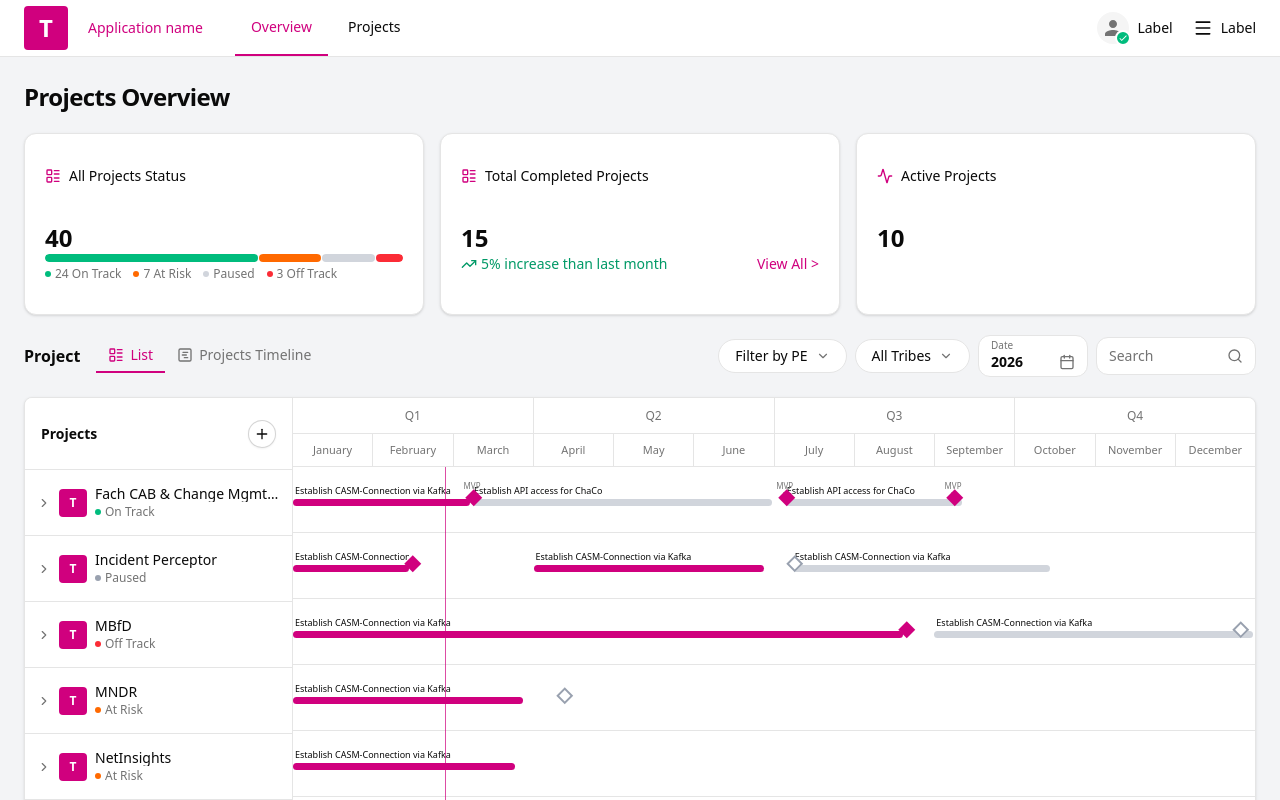
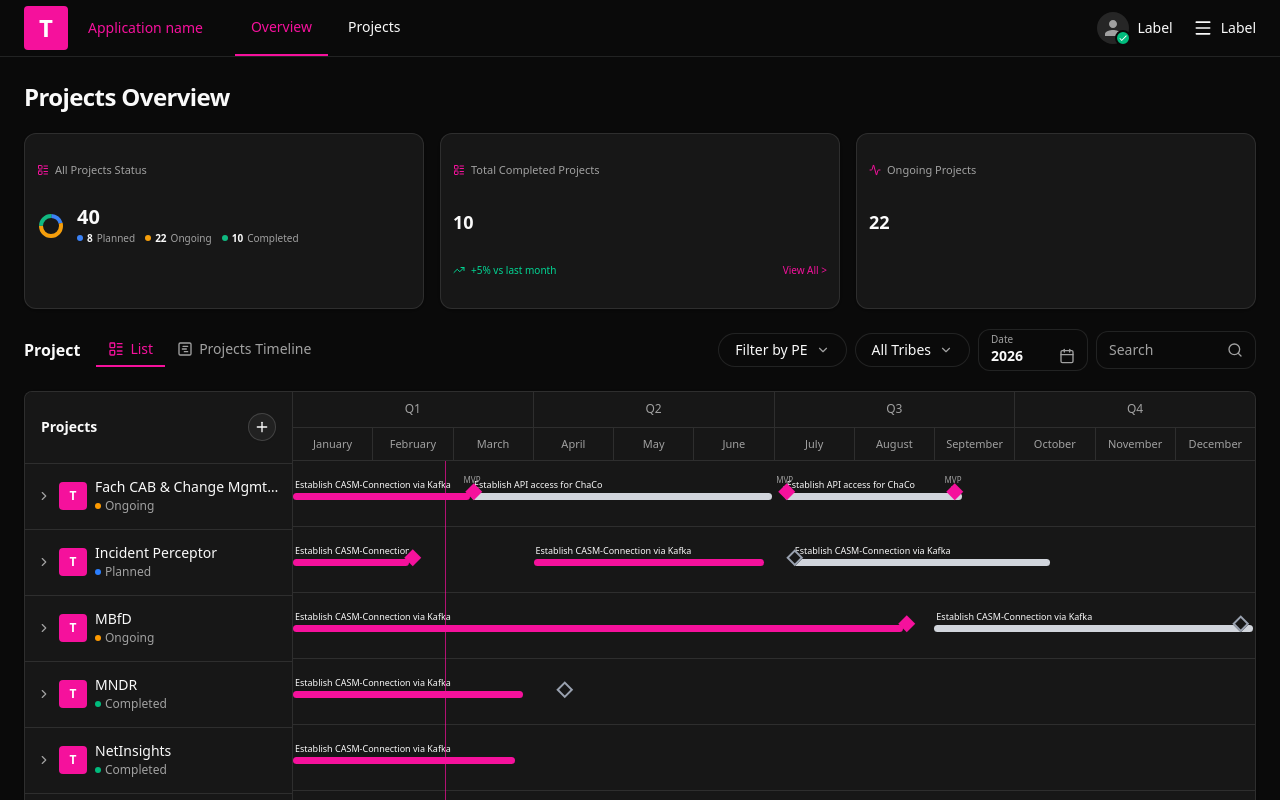
Before and after one commit to Akanyange/Portal-prototype, a Next.js app: page / in a window 1280 px wide. Shown: the top 800 px of the page. Built offline with nearby package versions, Linux system fonts and the light colour scheme.

Commit message:
dark mode

```diff
--- a/app/layout.tsx
+++ b/app/layout.tsx
@@ -25,9 +25,9 @@ export default function RootLayout({
   children: React.ReactNode
 }>) {
   return (
-    <html lang="en">
+    <html lang="en" className="dark">
       <body className={`${geistSans.variable} ${geistMono.variable} antialiased`}>
-        <div className="relative flex min-h-screen flex-col bg-gray-100">
+        <div className="relative flex min-h-screen flex-col bg-background">
           <Header />
           <main className="flex-1 px-6 py-6 max-w-350 w-full mx-auto">
             {children}
--- a/app/page.tsx
+++ b/app/page.tsx
@@ -1,22 +1,21 @@
 import Link from "next/link"
 import { TrendingUp, Activity, LayoutList } from "lucide-react"
-import { Card, CardContent, CardHeader, CardTitle } from "@/components/ui/card"
+import { Card } from "@/components/ui/card"
 import { GanttChart } from "@/components/gantt-chart"
 import { ProjectFilters } from "@/components/project-filters"
+import { StatusPieChart } from "@/components/status-pie-chart"
 
 // ─── Stat data ────────────────────────────────────────────────────────────────
 
-const ON_TRACK  = 24
-const AT_RISK   = 7
-const PAUSED    = 6
-const OFF_TRACK = 3
-const TOTAL     = ON_TRACK + AT_RISK + PAUSED + OFF_TRACK   // 40
+const PLANNED   = 8
+const ONGOING   = 22
+const COMPLETED = 10
+const TOTAL     = PLANNED + ONGOING + COMPLETED   // 40
 
-const segments = [
-  { pct: (ON_TRACK  / TOTAL) * 100, color: "bg-emerald-500" },
-  { pct: (AT_RISK   / TOTAL) * 100, color: "bg-orange-500"  },
-  { pct: (PAUSED    / TOTAL) * 100, color: "bg-gray-300"    },
-  { pct: (OFF_TRACK / TOTAL) * 100, color: "bg-red-500"     },
+const PIE_SLICES = [
+  { label: "Planned",   count: PLANNED,   color: "#3b82f6" },
+  { label: "Ongoing",   count: ONGOING,   color: "#f59e0b" },
+  { label: "Completed", count: COMPLETED, color: "#10b981" },
 ]
 
 // ─── Page ─────────────────────────────────────────────────────────────────────
@@ -30,76 +29,43 @@ export default function OverviewPage() {
       <div className="grid grid-cols-1 sm:grid-cols-3 gap-4">
 
         {/* Card 1 – All Projects Statuses */}
-        <Card>
-          <CardHeader className="pb-1 pt-2 px-5">
-            <div className="flex items-center gap-2 text-primary">
-              <LayoutList className="h-4 w-4 shrink-0" />
-              <CardTitle className="text-sm font-medium text-foreground">All Projects Status</CardTitle>
+        <Card className="flex flex-col">
+          <div className="flex items-center gap-1.5 px-3 py-1">
+            <LayoutList className="h-3 w-3 text-primary shrink-0" />
+            <span className="text-[11px] font-medium text-muted-foreground">All Projects Status</span>
           </div>
-          </CardHeader>
-          <CardContent className="px-5 pb-2 space-y-1">
-            <span className="text-2xl font-bold">{TOTAL}</span>
-            {/* Segmented bar */}
-            <div className="flex h-2 rounded-full overflow-hidden gap-px">
-              {segments.map(({ pct, color }, i) => (
-                <div key={i} className={`${color} rounded-full`} style={{ width: `${pct}%` }} />
-              ))}
+          <div className="px-3 pb-1.5">
+            <StatusPieChart slices={PIE_SLICES} total={TOTAL} compact />
           </div>
-            {/* Legend */}
-            <div className="flex flex-wrap gap-x-3 gap-y-1 text-xs text-muted-foreground">
-              <span className="flex items-center gap-1">
-                <span className="h-1.5 w-1.5 rounded-full bg-emerald-500 inline-block" />
-                {ON_TRACK} On Track
-              </span>
-              <span className="flex items-center gap-1">
-                <span className="h-1.5 w-1.5 rounded-full bg-orange-500 inline-block" />
-                {AT_RISK} At Risk
-              </span>
-              <span className="flex items-center gap-1">
-                <span className="h-1.5 w-1.5 rounded-full bg-gray-300 inline-block" />
-                Paused
-              </span>
-              <span className="flex items-center gap-1">
-                <span className="h-1.5 w-1.5 rounded-full bg-red-500 inline-block" />
-                {OFF_TRACK} Off Track
-              </span>
-            </div>
-          </CardContent>
         </Card>
 
         {/* Card 2 – Total Completed */}
-        <Card>
-          <CardHeader className="pb-1 pt-2 px-5">
-            <div className="flex items-center gap-2 text-primary">
-              <LayoutList className="h-4 w-4 shrink-0" />
-              <CardTitle className="text-sm font-medium text-foreground">Total Completed Projects</CardTitle>
+        <Card className="flex flex-col">
+          <div className="flex items-center gap-1.5 px-3 py-1">
+            <LayoutList className="h-3 w-3 text-primary shrink-0" />
+            <span className="text-[11px] font-medium text-muted-foreground">Total Completed Projects</span>
           </div>
-          </CardHeader>
-          <CardContent className="px-5 pb-2 space-y-1">
-            <span className="text-2xl font-bold">15</span>
-            <div className="flex items-center justify-between gap-3">
-              <div className="flex items-center gap-1 text-sm text-emerald-600">
-                <TrendingUp className="h-4 w-4 shrink-0" />
-                <span>5% increase than last month</span>
+          <div className="px-3 py-1">
+            <span className="text-lg font-bold leading-none">{COMPLETED}</span>
           </div>
-              <Link href="/projects" className="text-sm text-primary font-medium hover:underline whitespace-nowrap">
+          <div className="flex items-center gap-1.5 px-3 pb-1.5">
+            <TrendingUp className="h-3 w-3 text-emerald-400 shrink-0" />
+            <span className="text-[10px] text-emerald-400 flex-1">+5% vs last month</span>
+            <Link href="/projects" className="text-[10px] text-primary font-medium hover:underline whitespace-nowrap">
               View All &gt;
             </Link>
           </div>
-          </CardContent>
         </Card>
 
-        {/* Card 3 – Active Projects */}
-        <Card>
-          <CardHeader className="pb-1 pt-2 px-5">
-            <div className="flex items-center gap-2 text-primary">
-              <Activity className="h-4 w-4 shrink-0" />
-              <CardTitle className="text-sm font-medium text-foreground">Active Projects</CardTitle>
+        {/* Card 3 – Ongoing Projects */}
+        <Card className="flex flex-col">
+          <div className="flex items-center gap-1.5 px-3 py-1">
+            <Activity className="h-3 w-3 text-primary shrink-0" />
+            <span className="text-[11px] font-medium text-muted-foreground">Ongoing Projects</span>
           </div>
-          </CardHeader>
-          <CardContent className="px-5 pb-2">
-            <span className="text-2xl font-bold">10</span>
-          </CardContent>
+          <div className="px-3 pb-1.5 py-1">
+            <span className="text-lg font-bold leading-none">{ONGOING}</span>
+          </div>
         </Card>
       </div>
 
--- a/components/milestone-gantt.tsx
+++ b/components/milestone-gantt.tsx
@@ -243,16 +243,16 @@ export function MilestoneGantt({ projectName, projectStatus, milestoneRows, time
         </div>
         <div className="flex items-center gap-1.5">
           <div className="h-3 w-3 rotate-45 bg-card border-2 border-gray-400 shrink-0" />
-          <span>Milestone not started</span>
+          <span>Milestone pending</span>
         </div>
         <div className="flex items-center gap-1.5">
-          <div className="h-2 w-10 rounded-full bg-gray-300" />
-          <span>not started</span>
+          <div className="h-2 w-10 rounded-full bg-gray-500" />
+          <span>Planned</span>
         </div>
         <div className="flex items-center gap-1.5">
           <div className="h-2 w-8 rounded-l-full bg-primary inline-block" />
-          <div className="h-2 w-3 rounded-r-full bg-gray-300 -ml-px inline-block" />
-          <span>In Progress</span>
+          <div className="h-2 w-3 rounded-r-full bg-gray-500 -ml-px inline-block" />
+          <span>Ongoing</span>
         </div>
         <div className="flex items-center gap-1.5">
           <div className="h-2 w-10 rounded-full bg-primary" />
--- /dev/null
+++ b/components/status-pie-chart.tsx
@@ -0,0 +1,187 @@
+"use client"
+
+import { useState } from "react"
+
+interface Slice {
+  label: string
+  count: number
+  color: string
+}
+
+// ── Full-size dimensions ─────────────────────────────────────────────────────
+const R_FULL  = 38
+const SW_FULL = 15
+const C_FULL  = 55
+
+// ── Compact dimensions ───────────────────────────────────────────────────────
+const R_SM  = 10
+const SW_SM = 4
+const C_SM  = 14
+
+interface Props {
+  slices: Slice[]
+  total: number
+  compact?: boolean
+}
+
+export function StatusPieChart({ slices, total, compact = false }: Props) {
+  const [hovered, setHovered] = useState<number | null>(null)
+
+  const R    = compact ? R_SM  : R_FULL
+  const SW   = compact ? SW_SM : SW_FULL
+  const CX   = compact ? C_SM  : C_FULL
+  const CY   = compact ? C_SM  : C_FULL
+  const CIRC = 2 * Math.PI * R
+
+  let cumulative = 0
+  const arcs = slices.map(sl => {
+    const pct  = total > 0 ? sl.count / total : 0
+    const dash = pct * CIRC
+    const arc  = { ...sl, pct, dash, offset: cumulative }
+    cumulative += dash
+    return arc
+  })
+
+  const active = hovered !== null ? arcs[hovered] : null
+
+  if (compact) {
+    return (
+      <div className="flex items-center gap-3">
+        {/* Mini donut — no centre text, just the ring */}
+        <svg
+          width={CX * 2} height={CY * 2}
+          viewBox={`0 0 ${CX * 2} ${CY * 2}`}
+          style={{ overflow: "visible", flexShrink: 0 }}
+        >
+          <circle cx={CX} cy={CY} r={R} fill="none" stroke="rgba(255,255,255,0.08)" strokeWidth={SW} />
+          {total > 0 && arcs.map((arc, i) => (
+            <circle
+              key={i} cx={CX} cy={CY} r={R} fill="none"
+              stroke={arc.color}
+              strokeWidth={hovered === i ? SW + 2 : SW}
+              strokeDasharray={`${arc.dash} ${CIRC - arc.dash}`}
+              strokeDashoffset={CIRC / 4 - arc.offset}
+              strokeLinecap="butt"
+              style={{
+                transition: "stroke-width 0.15s ease, opacity 0.15s ease",
+                opacity: hovered !== null && hovered !== i ? 0.3 : 1,
+                cursor: "pointer",
+              }}
+              onMouseEnter={() => setHovered(i)}
+              onMouseLeave={() => setHovered(null)}
+            />
+          ))}
+        </svg>
+
+        {/* Total + inline legend chips */}
+        <div className="min-w-0">
+          <div className="flex items-baseline gap-1.5 mb-1">
+            <span className="text-xl font-bold leading-none">
+              {active ? active.count : total}
+            </span>
+            {active && (
+              <span className="text-[10px]" style={{ color: active.color }}>
+                {active.label} · {Math.round(active.pct * 100)}%
+              </span>
+            )}
+          </div>
+          <div className="flex gap-2.5 flex-wrap">
+            {arcs.map((arc, i) => (
+              <span
+                key={i}
+                className="flex items-center gap-1 text-[10px] cursor-default select-none"
+                onMouseEnter={() => setHovered(i)}
+                onMouseLeave={() => setHovered(null)}
+              >
+                <span
+                  className="h-1.5 w-1.5 rounded-full shrink-0"
+                  style={{
+                    backgroundColor: arc.color,
+                    transform: hovered === i ? "scale(1.5)" : "scale(1)",
+                    transition: "transform 0.15s ease",
+                  }}
+                />
+                <span
+                  className="font-semibold"
+                  style={{ color: hovered === i ? arc.color : undefined }}
+                >
+                  {arc.count}
+                </span>
+                <span className="text-muted-foreground">{arc.label}</span>
+              </span>
+            ))}
+          </div>
+        </div>
+      </div>
+    )
+  }
+
+  // ── Full-size variant ──────────────────────────────────────────────────────
+  return (
+    <div className="flex items-center gap-5">
+      <div className="relative shrink-0">
+        <svg
+          width={CX * 2} height={CY * 2}
+          viewBox={`0 0 ${CX * 2} ${CY * 2}`}
+          style={{ overflow: "visible" }}
+        >
+          <circle cx={CX} cy={CY} r={R} fill="none" stroke="rgba(255,255,255,0.08)" strokeWidth={SW} />
+          {total > 0 && arcs.map((arc, i) => (
+            <circle
+              key={i} cx={CX} cy={CY} r={R} fill="none"
+              stroke={arc.color}
+              strokeWidth={hovered === i ? SW + 5 : SW}
+              strokeDasharray={`${arc.dash} ${CIRC - arc.dash}`}
+              strokeDashoffset={CIRC / 4 - arc.offset}
+              strokeLinecap="butt"
+              style={{
+                transition: "stroke-width 0.15s ease, opacity 0.15s ease",
+                opacity: hovered !== null && hovered !== i ? 0.3 : 1,
+                cursor: "pointer",
+              }}
+              onMouseEnter={() => setHovered(i)}
+              onMouseLeave={() => setHovered(null)}
+            />
+          ))}
+          <text x={CX} y={CY - 7} textAnchor="middle"
+            style={{ fontSize: 22, fontWeight: 700, fill: "currentColor" }}>
+            {active ? active.count : total}
+          </text>
+          <text x={CX} y={CY + 11} textAnchor="middle"
+            style={{ fontSize: 9.5, fill: "currentColor", opacity: 0.5 }}>
+            {active ? active.label : "Total"}
+          </text>
+          {active && (
+            <text x={CX} y={CY + 25} textAnchor="middle"
+              style={{ fontSize: 9, fill: active.color, opacity: 0.85 }}>
+              {Math.round(active.pct * 100)}%
+            </text>
+          )}
+        </svg>
+      </div>
+
+      <div className="flex flex-col gap-2.5">
+        {arcs.map((arc, i) => (
+          <div key={i} className="flex items-center gap-2 cursor-default select-none"
+            onMouseEnter={() => setHovered(i)}
+            onMouseLeave={() => setHovered(null)}
+          >
+            <span className="h-2.5 w-2.5 rounded-full shrink-0"
+              style={{
+                backgroundColor: arc.color,
+                transition: "transform 0.15s ease",
+                transform: hovered === i ? "scale(1.4)" : "scale(1)",
+              }}
+            />
+            <span className="text-xs">
+              <span className="font-semibold" style={{ color: hovered === i ? arc.color : undefined }}>
+                {arc.count}
+              </span>{" "}
+              <span className="text-muted-foreground">{arc.label}</span>
+            </span>
+          </div>
+        ))}
+      </div>
+    </div>
+  )
+}
--- a/lib/projects-data.ts
+++ b/lib/projects-data.ts
@@ -1,4 +1,4 @@
-export type ProjectStatus  = "on-track" | "at-risk" | "paused" | "off-track"
+export type ProjectStatus  = "planned" | "ongoing" | "completed"
 export type TaskStatus     = "not-started" | "in-progress" | "completed"
 export type MilestoneStatus = "completed" | "not-started"
 export type Visibility     = "Public" | "Private"
@@ -66,31 +66,28 @@ export function f(month: number, day = 1): number {
 }
 
 export const STATUS_DOT: Record<ProjectStatus, string> = {
-  "on-track":  "bg-emerald-500",
-  "at-risk":   "bg-orange-500",
-  "paused":    "bg-gray-400",
-  "off-track": "bg-red-500",
+  "planned":   "bg-blue-500",
+  "ongoing":   "bg-amber-500",
+  "completed": "bg-emerald-500",
 }
 
 export const STATUS_LABEL: Record<ProjectStatus, string> = {
-  "on-track":  "On Track",
-  "at-risk":   "At Risk",
-  "paused":    "Paused",
-  "off-track": "Off Track",
+  "planned":   "Planned",
+  "ongoing":   "Ongoing",
+  "completed": "Completed",
 }
 
 export const STATUS_BADGE: Record<ProjectStatus, string> = {
-  "on-track":  "bg-emerald-100 text-emerald-700",
-  "at-risk":   "bg-orange-100 text-orange-700",
-  "paused":    "bg-gray-100 text-gray-600",
-  "off-track": "bg-red-100 text-red-700",
+  "planned":   "bg-blue-500/15 text-blue-300",
+  "ongoing":   "bg-amber-500/15 text-amber-300",
+  "completed": "bg-emerald-500/15 text-emerald-300",
 }
 
 export const projects: Project[] = [
   {
     id: "fach-cab",
     name: "Fach CAB & Change Mgmt Agent",
-    status: "on-track",
+    status: "ongoing",
     lead: "a.mueller@example.com",
     pe: "AI Network Foundations",
     tribe: "AI for Networks",
@@ -113,7 +110,7 @@ export const projects: Project[] = [
   {
     id: "incident-perceptor",
     name: "Incident Perceptor",
-    status: "paused",
+    status: "planned",
     lead: "b.schmidt@example.com",
     pe: "Service Observability",
     tribe: "AI for Networks",
@@ -135,7 +132,7 @@ export const projects: Project[] = [
   {
     id: "mbfd",
     name: "MBfD",
-    status: "off-track",
+    status: "ongoing",
     lead: "c.weber@example.com",
     pe: "Use case for AN L4",
     tribe: "AI for Networks",
@@ -156,7 +153,7 @@ export const projects: Project[] = [
   {
     id: "mndr",
     name: "MNDR",
-    status: "at-risk",
+    status: "completed",
     lead: "d.bauer@example.com",
     pe: "AI Network Foundations",
     tribe: "AI for Networks",
@@ -175,7 +172,7 @@ export const projects: Project[] = [
   {
     id: "netinsights",
     name: "NetInsights",
-    status: "at-risk",
+    status: "completed",
     lead: "e.klein@example.com",
     pe: "Service Observability",
     tribe: "AI for Networks",
@@ -192,7 +189,7 @@ export const projects: Project[] = [
   {
     id: "ran-guardian",
     name: "RAN Guardian CZ",
-    status: "on-track",
+    status: "ongoing",
     lead: "f.richter@example.com",
     pe: "Use case for AN L4",
     tribe: "AI for Networks",
@@ -304,7 +301,7 @@ export const projects: Project[] = [
   {
     id: "ai-ops",
     name: "AI ops",
-    status: "at-risk",
+    status: "planned",
     lead: "g.wolf@example.com",
     pe: "AI Network Foundations",
     tribe: "AI for Networks",
@@ -321,7 +318,7 @@ export const projects: Project[] = [
   {
     id: "olt-swap",
     name: "OLT Swap",
-    status: "at-risk",
+    status: "ongoing",
     lead: "h.braun@example.com",
     pe: "Service Observability",
     tribe: "AI for Networks",
```
Also changed, not shown: app/projects/[id]/page.tsx (+7 -4 lines), components/gantt-chart.tsx (+4 -8 lines), References/Create111.png (deleted), References/milestone.png (deleted). Lines whose indentation alone changed are shown as unchanged.
